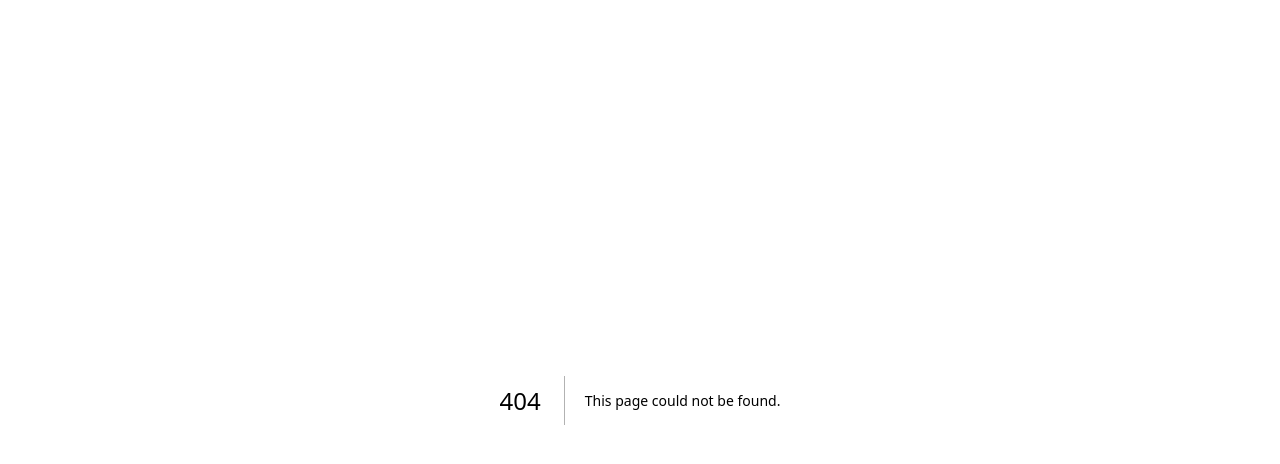
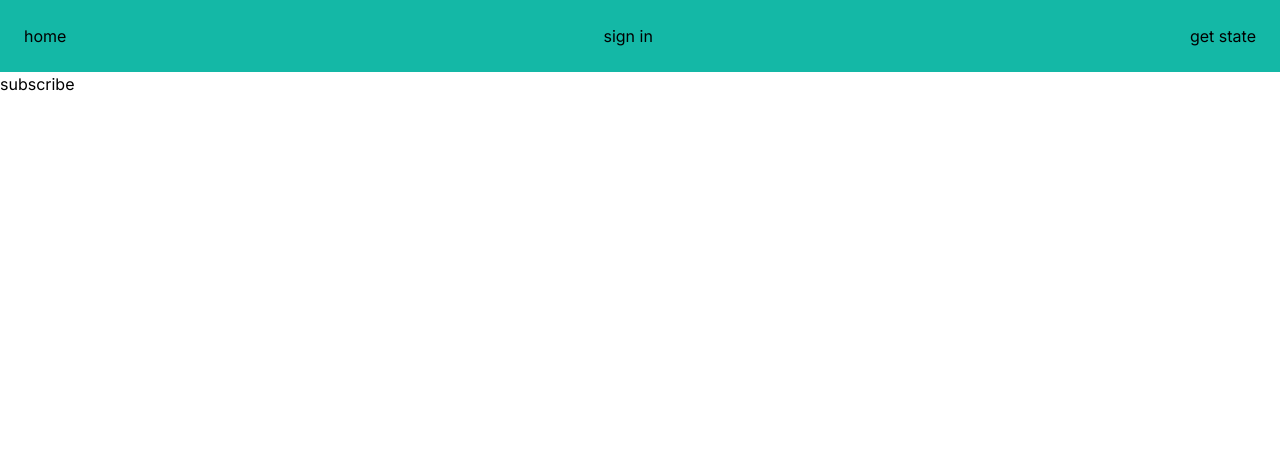
Before and after one commit to keshetjackson/remedygenie, a Next.js app: page /subscription in a window 1280 px wide. Before the commit this address had no page. Shown: the top 464 px of the page. Built offline with nearby package versions, Linux system fonts and the light colour scheme; no server answers.

Commit message:
added firestore to store user info, need  to handle duplicity in database when user login/signin

```diff
--- a/app/components/Chat.tsx
+++ b/app/components/chat/Chat.tsx
@@ -1,8 +1,8 @@
 "use client"
 import useState  from 'react-usestateref';
-import  ChatInput  from '../components/ChatInput';
-import  ChatMessage  from '../components/ChatMessage';
-import { MessageProps,Creator } from '../interfaces/MessageProps';
+import  ChatInput  from './ChatInput';
+import  ChatMessage  from './ChatMessage';
+import { MessageProps,Creator } from '../../interfaces/MessageProps';
 import { useEffect, useContext } from 'react';
 
 
@@ -14,16 +14,17 @@ const url = '/api/genie'
   const [loading, setLoading] = useState(false);
   const [counter, setCounter, counterRef] = useState(0);
 
-  useEffect(() => {
-    callApi(`you are a homeophatic doctor who has all the information
-    availiable about homephatic and remedies.
-    act like im youre patient, like a real homeophatic doctor will act,
-    in youre first prompt introduce yourself,
-    youre goal is to find to best remedy,
-    you have a maximum of 8 questions
-    use as many follow up question as needed but ask only one single question at each prompt.
-    start by introducing yourself.`)
-  }, [])
+//deactivated to save the prompt cost
+  // useEffect(() => {
+  //   callApi(`you are a homeophatic doctor who has all the information
+  //   availiable about homephatic and remedies.
+  //   act like im youre patient, like a real homeophatic doctor will act,
+  //   in youre first prompt introduce yourself,
+  //   youre goal is to find to best remedy,
+  //   you have a maximum of 8 questions
+  //   use as many follow up question as needed but ask only one single question at each prompt.
+  //   start by introducing yourself.`)
+  // }, [])
 
 
   const callApi = async (input: string) => {
--- a/app/components/ChatInput.tsx
+++ b/app/components/chat/ChatInput.tsx
@@ -1,5 +1,5 @@
 
-import { InputProps } from "../interfaces/InputProps";
+import { InputProps } from "../../interfaces/InputProps";
 import useState  from 'react-usestateref';
 
  const ChatInput = ({ onSend, disabled}: InputProps) => {
--- a/app/components/ChatMessage.tsx
+++ b/app/components/chat/ChatMessage.tsx
@@ -3,7 +3,7 @@ import Image from "next/image";
 // import botImg from '/bot-img.jpg'
 const userImg = '/user-img.jpg';
 const botImg = '/bot-img.png';
-import { MessageProps,Creator } from "../interfaces/MessageProps";
+import { MessageProps,Creator } from "../../interfaces/MessageProps";
 
 
  const ChatMessage = ({ content, role }: MessageProps) => {
--- /dev/null
+++ b/app/components/navbar/NavBar.tsx
@@ -0,0 +1,28 @@
+"use client"
+import Link from 'next/link';
+import { useSelector } from 'react-redux';
+import { RootState, store } from '@/app/redux/store';
+import { SignOutButton } from '@/app/firebase/signOut';
+import SignInButton from '@/app/firebase/SignInButton';
+
+const Navbar = () => {
+  const isLoggedIn = useSelector((state: RootState) => state.auth.isLoggedIn);
+  const handleGetState = () => {
+    console.log(store.getState().auth)
+ }
+
+  return (
+    <nav className="flex items-center justify-between flex-wrap bg-teal-500 p-6">
+        <Link href='/'>home</Link>
+        {isLoggedIn ? (
+        <>
+        <SignOutButton/>
+        <Link href="/subscription">subscribe</Link>
+        </>
+        ) : <SignInButton/>}
+        <button onClick={handleGetState}>get state</button>
+    </nav>
+  );
+};
+
+export default Navbar;
--- a/app/firebase/SignInButton.tsx
+++ b/app/firebase/SignInButton.tsx
@@ -1,8 +1,11 @@
 "use client"
-import { auth  } from "./firebaseApp";
+import { auth, db} from "./firebaseApp";
 import {GoogleAuthProvider, signInWithPopup} from "firebase/auth";
 import { useDispatch } from "react-redux";
 import { loginRequest,loginSuccess,loginFailure } from "../redux/authSlice";
+import { store } from "../redux/store";
+import { addDoc, collection, getDocs,doc, getDoc } from "firebase/firestore";
+
 
 const SignInButton = () => {
 
@@ -14,7 +17,18 @@ const SignInButton = () => {
       try {
         const userCredential = await signInWithPopup(auth, provider);
         const user = userCredential.user;
-        dispatch(loginSuccess({ uid: user.uid, email: user.email, displayName: user.displayName }));        console.log(`login success for use ${user}`);
+        let docRef = doc(db, "users", user.uid);
+        const docSnap = await getDoc(docRef);
+        docSnap.exists() ? docRef = docRef :(
+          docRef = await addDoc(collection(db, "users"), {
+          email: user.email,
+          name: user.displayName,
+          photoUrl: user.photoURL,
+          provider: user.providerId,
+          uid: user.uid
+        }));
+        dispatch(loginSuccess({ uid: user.uid, email: user.email, displayName: user.displayName , dbDocRef: docRef}));
+        console.log(`login success for user :  ${user}`);
       } catch (error : any  ) {
         dispatch(loginFailure(error.message));
         console.log('Failed to sign in:', error);
@@ -22,8 +36,12 @@ const SignInButton = () => {
 
   };
 
+
+
   return (
+    <>
     <button onClick={signIn}>sign in</button>
+    </>
   )
 }
 
--- a/app/firebase/firebaseApp.ts
+++ b/app/firebase/firebaseApp.ts
@@ -1,5 +1,7 @@
 import {initializeApp, getApps } from "firebase/app";
 import { getAuth } from "firebase/auth";
+import { getFirestore } from "firebase/firestore";
+
 
 const firebaseConfig = {
     apiKey: process.env.NEXT_PUBLIC_FIREBASE_API_KEY,
@@ -14,3 +16,4 @@ const firebaseConfig = {
 // Initialize Firebase
 const app = initializeApp(firebaseConfig);
 export const auth = getAuth(app);
+export const db = getFirestore(app);
--- /dev/null
+++ b/app/firebase/signOut.tsx
@@ -0,0 +1,27 @@
+"use client"
+import { useDispatch } from "react-redux";
+import { logout } from "../redux/authSlice";
+import { signOut } from "firebase/auth";
+import { auth  } from "./firebaseApp";
+import { store } from "../redux/store";
+
+
+
+export const SignOutButton = () => {
+   const dispatch = useDispatch();
+
+   const handleSignOut = () => {
+    try {
+        dispatch(logout())
+        signOut(auth);
+        console.log(store.getState());
+    } catch (error) {
+
+    }
+   };
+   return (
+    <div>
+        <button onClick={handleSignOut}>sign out</button>
+    </div>
+   )
+};
--- a/app/interfaces/User.ts
+++ b/app/interfaces/User.ts
@@ -2,5 +2,6 @@ export interface User {
     uid: string;
     email: string | null;
     displayName: string | null;
+    dbDocRef: any | null;
     // add any other properties you need from the Firebase User object
   }
--- a/app/layout.tsx
+++ b/app/layout.tsx
@@ -2,6 +2,7 @@ import './globals.css'
 import { Inter } from 'next/font/google'
 import { store } from './redux/store'
 import { Providers } from './redux/provider'
+import Navbar from './components/navbar/NavBar'
 
 const inter = Inter({ subsets: ['latin'] })
 
@@ -18,7 +19,10 @@ export default function RootLayout({
   return (
     <html lang="en">
       <body className={inter.className}>
-        <Providers>{children}</Providers>
+        <Providers>
+          <Navbar/>
+          {children}
+          </Providers>
         </body>
     </html>
   )
--- a/app/page.tsx
+++ b/app/page.tsx
@@ -1,8 +1,6 @@
 
 import React from "react";
-import Chat from "./components/Chat";
-import SignInButton from "./firebase/SignInButton";
-
+import Chat from "./components/chat/Chat";
 export const Home  = () => {
 
 
@@ -10,7 +8,6 @@ export const Home  = () => {
 
   return (
     <>
-    <SignInButton/>
     <Chat/>
     </>
   )
--- /dev/null
+++ b/app/subscription/page.tsx
@@ -0,0 +1,22 @@
+"use client"
+import React from "react";
+import { store } from "../redux/store";
+import { updateDoc } from "firebase/firestore";
+
+const Page = () => {
+
+    const handleSubscribe = async() => {
+        const docref = store.getState().auth.user?.dbDocRef;
+        await updateDoc(docref, {
+            isSubscribed: true
+        })
+    }
+
+    return (
+        <>
+        <button onClick={handleSubscribe}>subscribe</button>
+        </>
+    )
+}
+
+export default Page;
```
